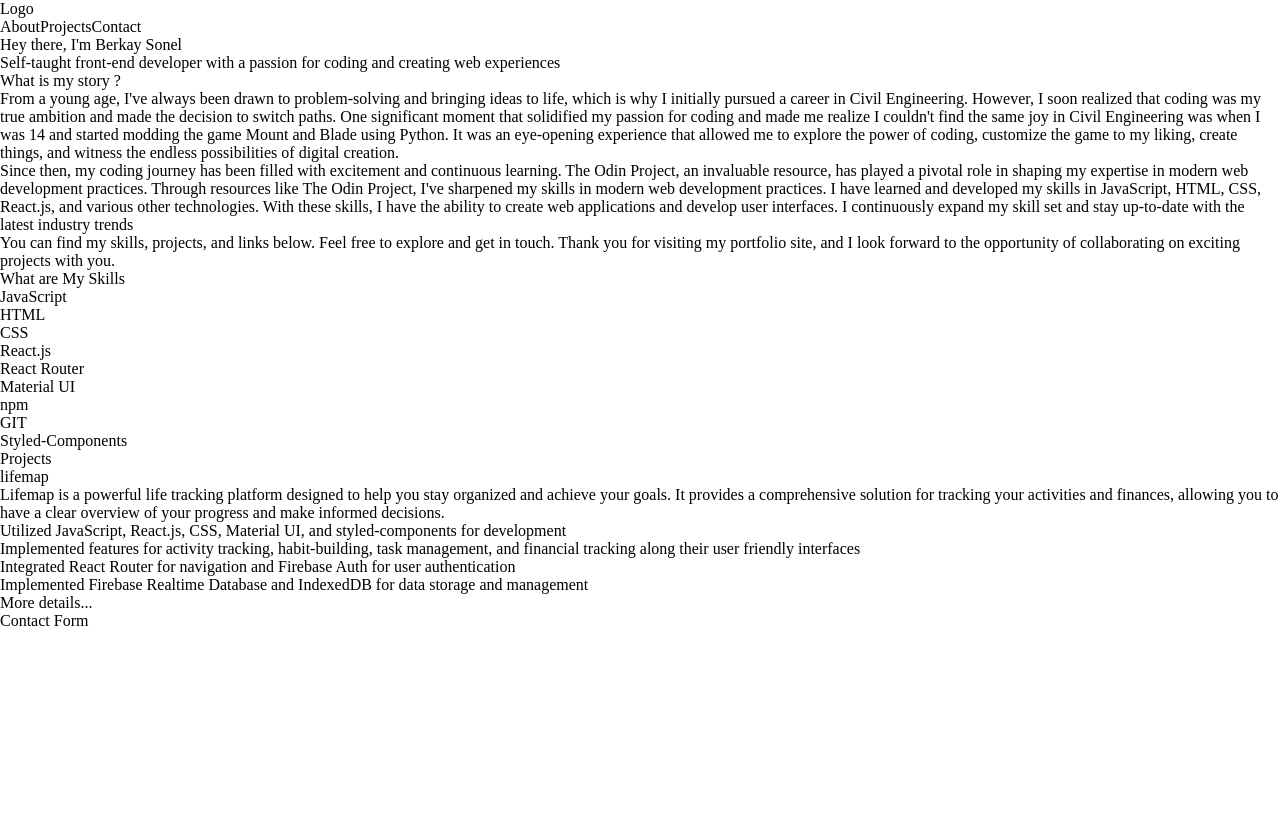
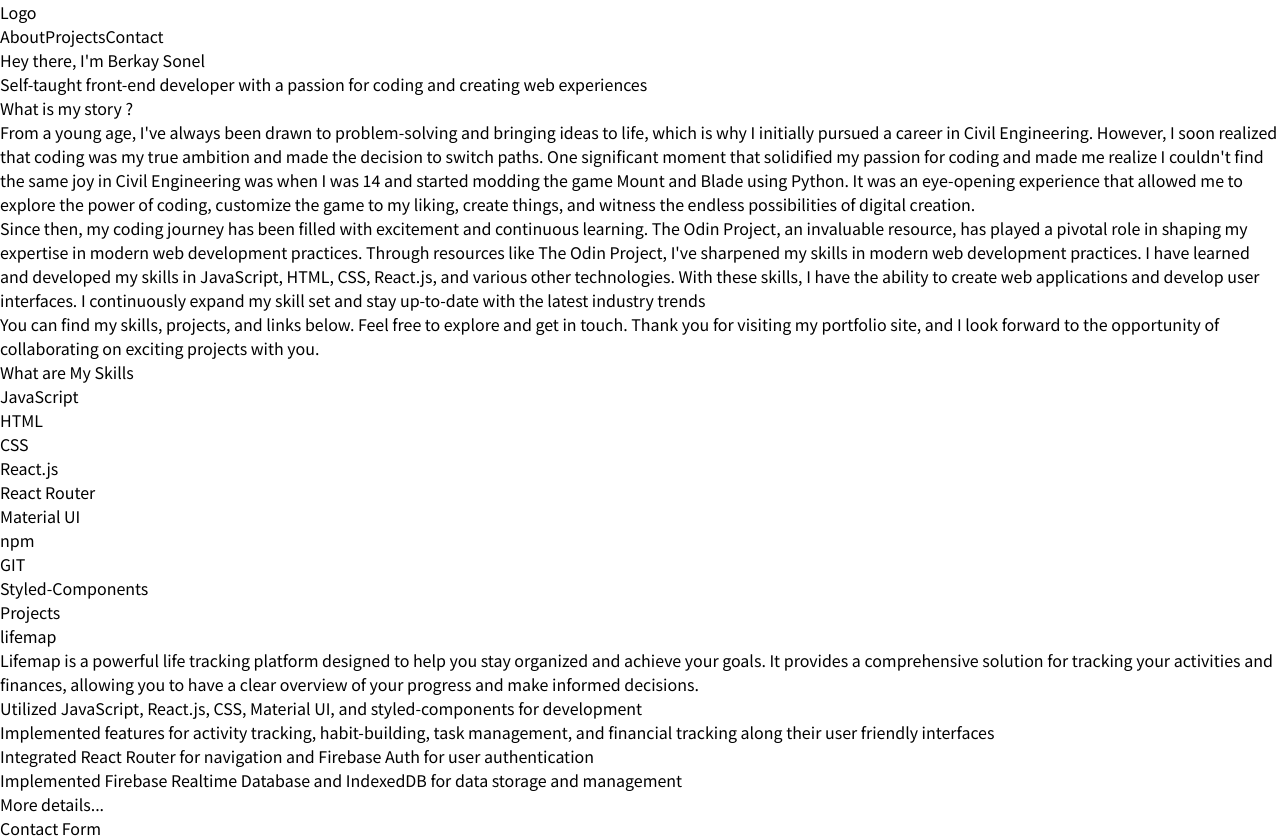
Before and after one commit to berkaysson/berkaysson-portfolio-site, a React (Create React App) app: page / in a window 1280 px wide. Before the commit the page ends 800 px from the top, so only its background shows below. Built offline with nearby package versions, Linux system fonts and the light colour scheme.

Commit message:
Add font-family

```diff
--- a/src/Styles/index.css
+++ b/src/Styles/index.css
@@ -1,3 +1,5 @@
+@import url('https://fonts.googleapis.com/css2?family=Noto+Sans+JP&display=swap');
+
 html, body, div, span, object, iframe,
 h1, h2, h3, h4, h5, h6, p, blockquote, pre,
 a, abbr, acronym, address, code,
@@ -28,6 +30,10 @@ body {
 	height:100%;
 }
 
+body{
+  font-family: 'Noto Sans JP', sans-serif;
+}
+
 a{
   text-decoration: none;
   color: inherit;
```
